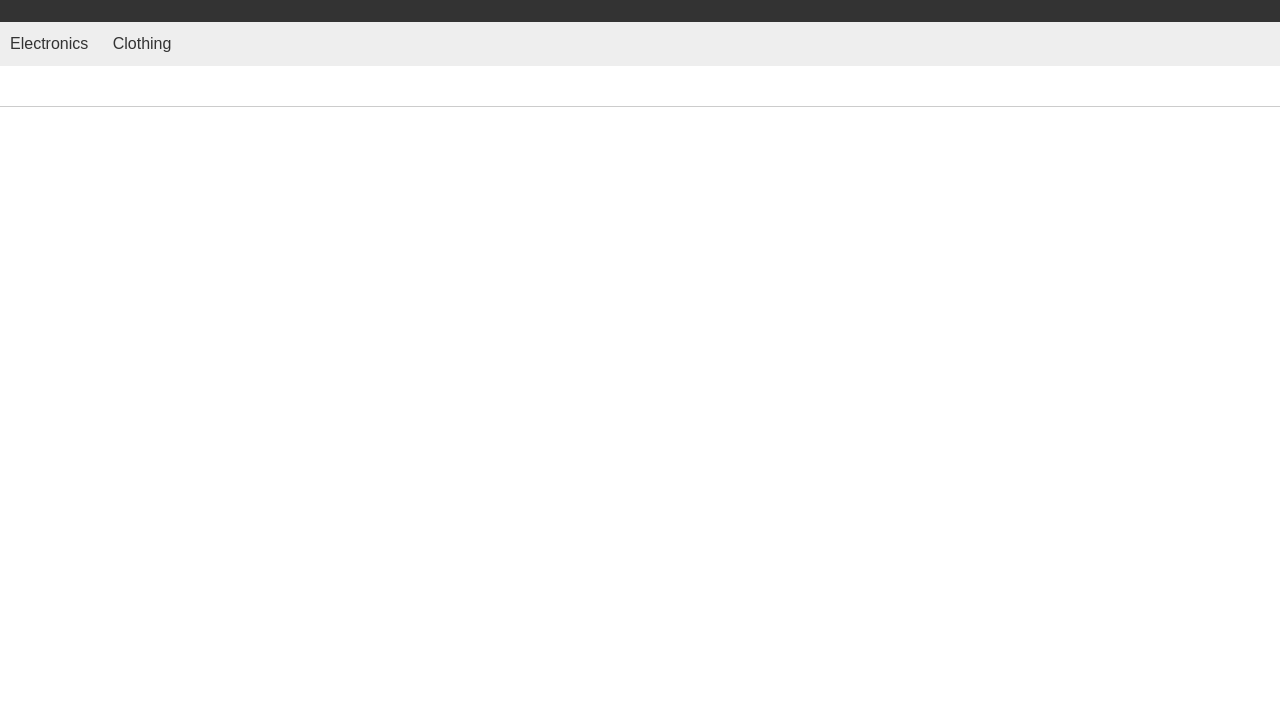
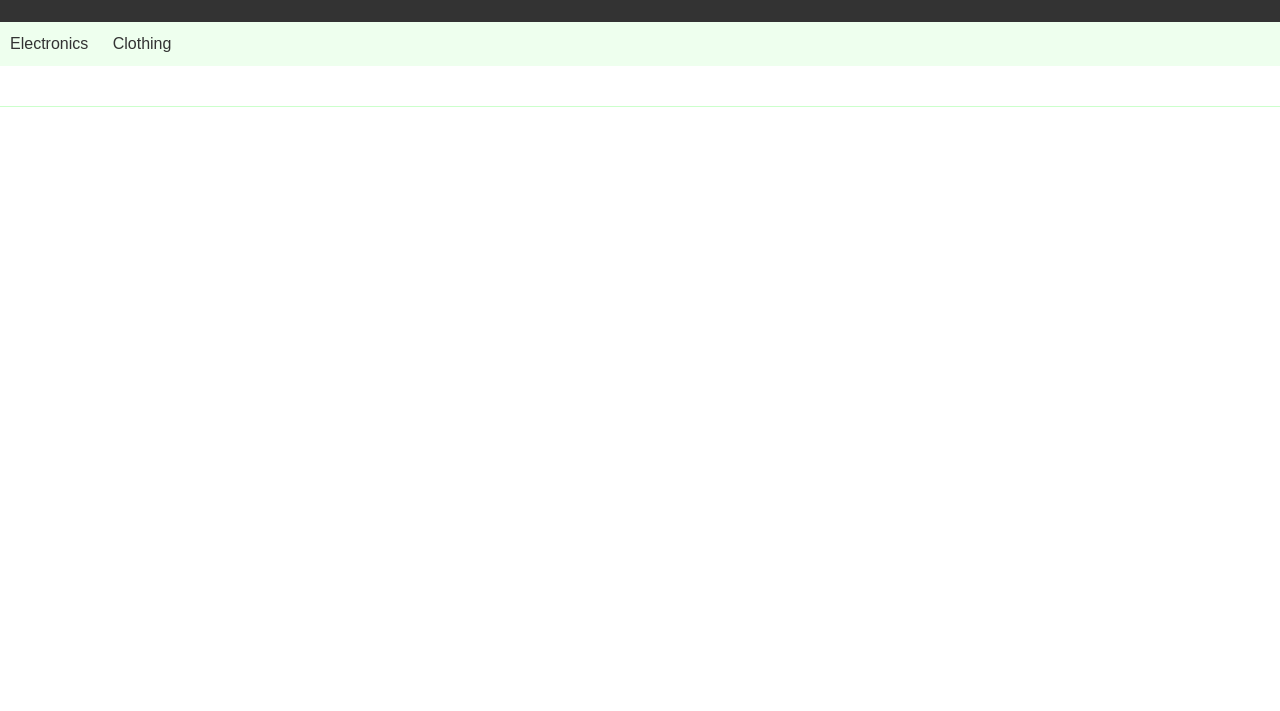
Before and after one commit to javvadanappalam/findmyshop, a plain HTML site: page index.html in a window 1280 px wide. Shown: the part 89-800 px from the top of the page. Drawn offline with Linux system fonts and the light colour scheme.

Commit message:
Update style.css

```diff
--- a/style.css
+++ b/style.css
@@ -18,7 +18,7 @@ header {
 
 /* Navigation */
 nav {
-  background-color: #eee;
+  background-color: #efe;
   padding: 10px;
 }
 nav ul {
@@ -38,7 +38,7 @@ nav a {
 /* Sections */
 section {
   padding: 20px;
-  border-bottom: 1px solid #ccc;
+  border-bottom: 1px solid #cfc;
 }
 section h2 {
   font-size: 1.2em;
```
